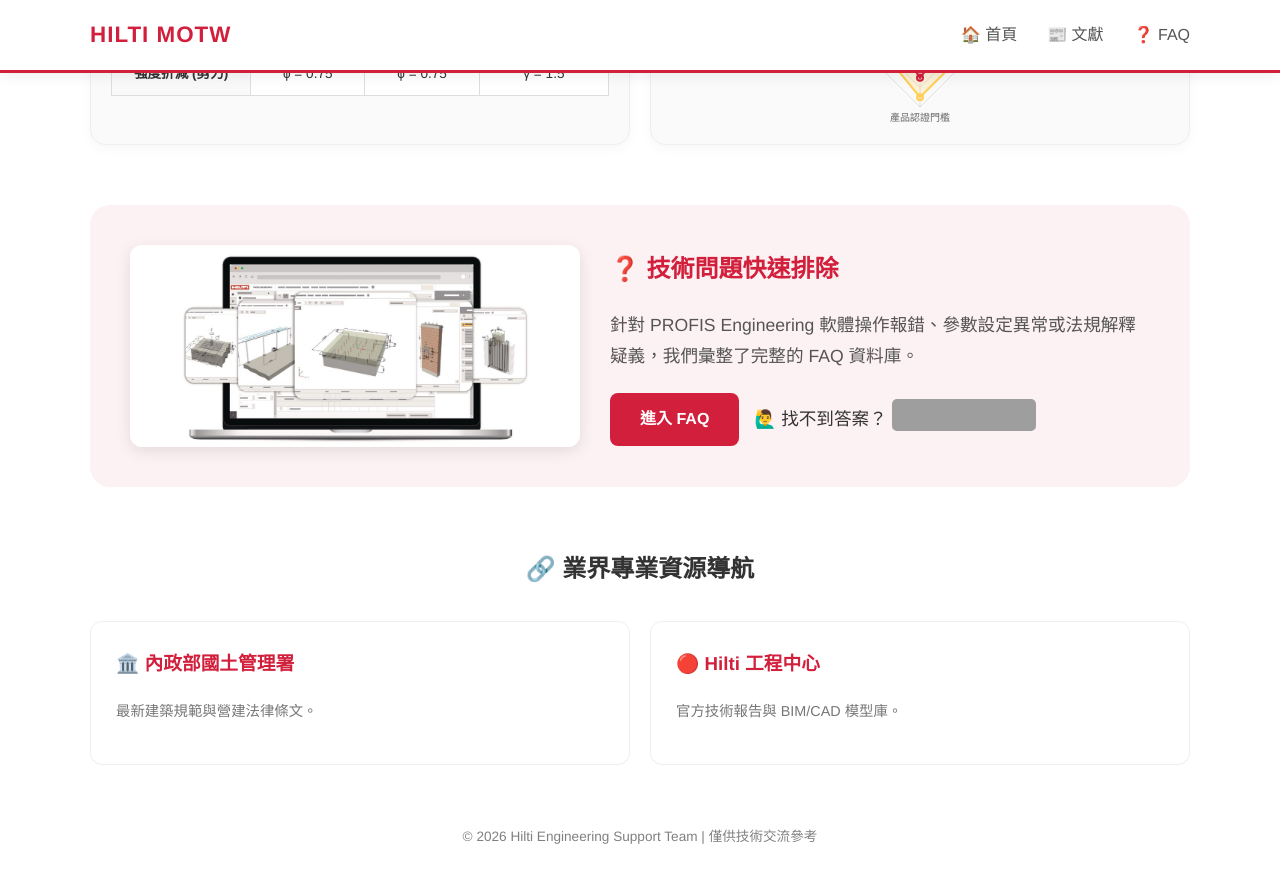
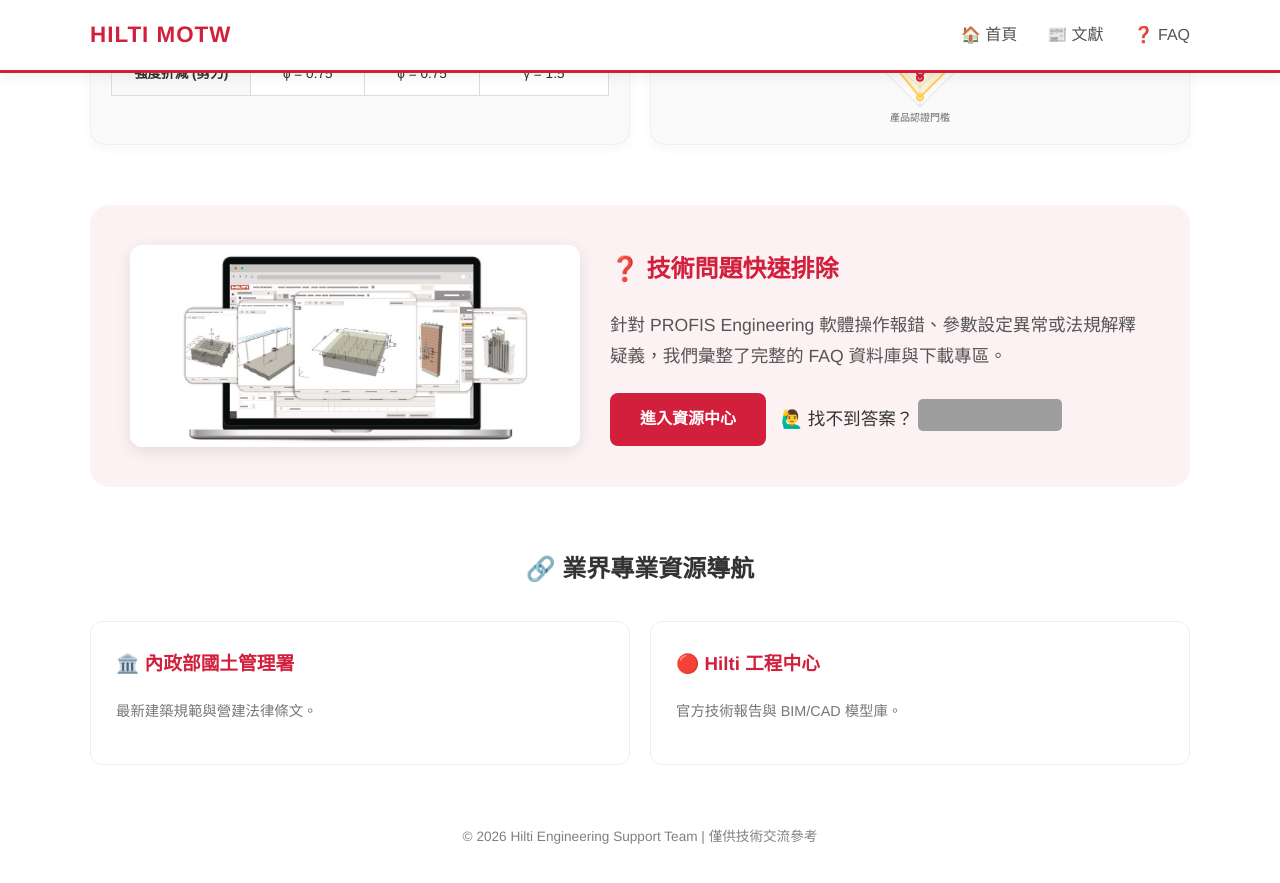
Before and after one commit to SSTTW/TWsoftware-FAQ, a Jekyll site: the page built from index.md, in a window 1280 px wide and 900 px high, scrolled down 1106 px. Shown: the top 883 px of the window. Built offline with Jekyll 4.4.1, drawn with Linux system fonts in a browser that asks for light colours; grey boxes are pictures that could not be loaded.

Commit message:
Update index.md

```diff
--- a/index.md
+++ b/index.md
@@ -81,7 +81,7 @@ title: MOTW 技術支援中心
 <div class="hero-section">
   <h1>PROFIS Engineering</h1>
   <p>掌握最新錨固設計文獻，優化工程安全與效率。我們提供專業的應用指南與技術諮詢服務。</p>
-  <a href="/TWsoftware-FAQ/blog.html" style="display: inline-block; padding: 15px 40px; background: #D21F3C; color: white; border-radius: 50px; font-weight: bold; box-shadow: 0 4px 15px rgba(210,31,60,0.3);">📖 瀏覽全部應用文獻</a>
+  <a href="/TWsoftware-FAQ/2026/04/15/profis-master-manual.html" style="display: inline-block; padding: 15px 40px; background: #D21F3C; color: white; border-radius: 50px; font-weight: bold; box-shadow: 0 4px 15px rgba(210,31,60,0.3);">📖 立即下載技術手冊</a>
 </div>
 
 <div class="standards-box">
@@ -133,11 +133,11 @@ title: MOTW 技術支援中心
   <div class="faq-text">
     <h2 style="color: #D21F3C; margin-top: 0;">❓ 技術問題快速排除</h2>
     <p style="color: #555; font-size: 1.1em;">
-      針對 PROFIS Engineering 軟體操作報錯、參數設定異常或法規解釋疑義，我們彙整了完整的 FAQ 資料庫。
+      針對 PROFIS Engineering 軟體操作報錯、參數設定異常或法規解釋疑義，我們彙整了完整的 FAQ 資料庫與下載專區。
     </p>
 
     <div style="display: flex; flex-wrap: wrap; align-items: center; gap: 15px; margin-top: 20px;">
-      <a href="/TWsoftware-FAQ/faq.html" style="padding: 12px 30px; background: #D21F3C; color: white; border-radius: 8px; font-weight: bold; text-decoration: none;">進入 FAQ</a>
+      <a href="/TWsoftware-FAQ/2026/04/15/profis-master-manual.html" style="padding: 12px 30px; background: #D21F3C; color: white; border-radius: 8px; font-weight: bold; text-decoration: none;">進入資源中心</a>
       <div style="display: flex; align-items: center; gap: 5px;">
         <span style="font-size: 1.1em; font-weight: 500;">🙋‍♂️ 找不到答案？</span>
         <a href="https://forms.office.com/e/PngwicwAn8" target="_blank" style="text-decoration: none;">
```
